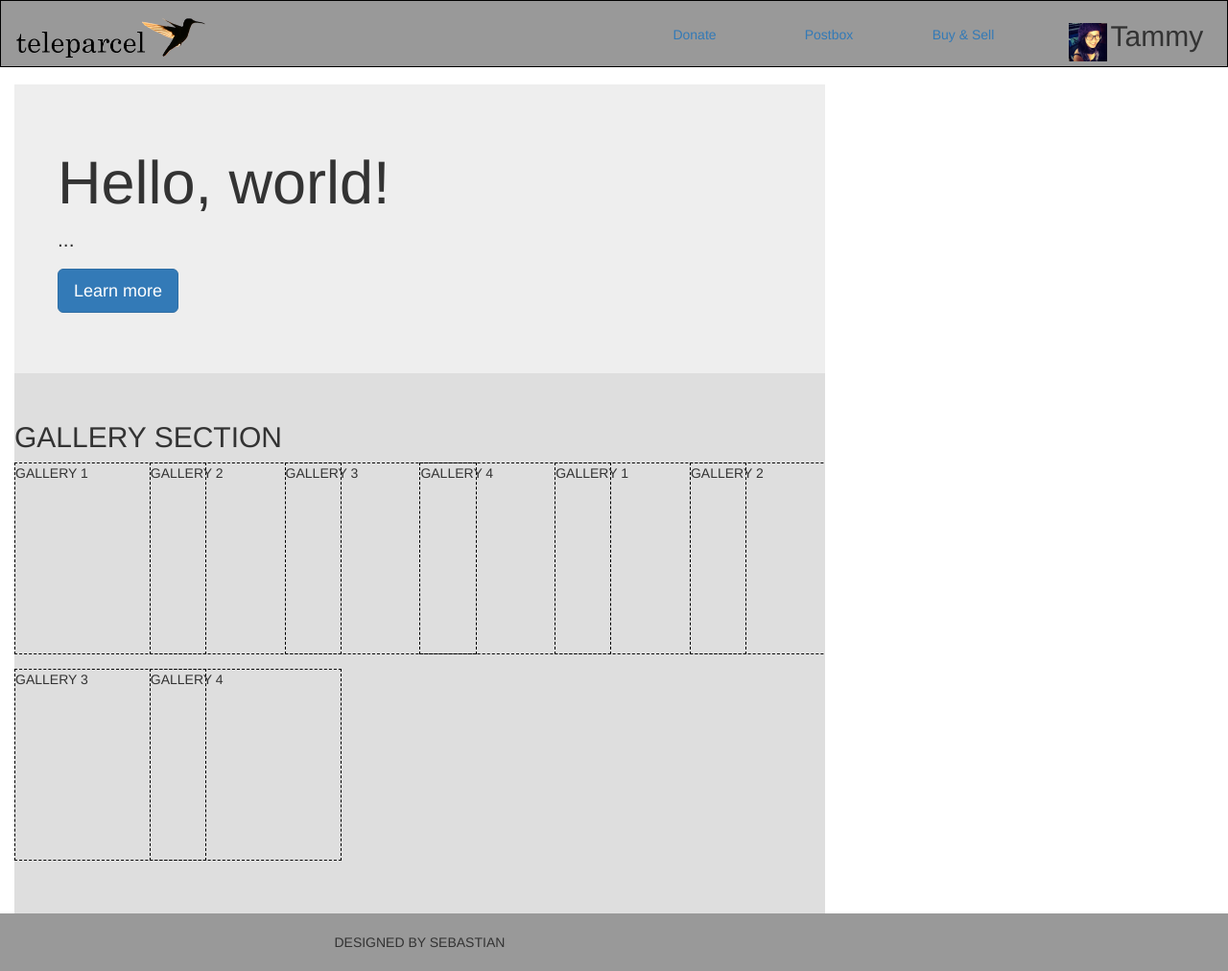
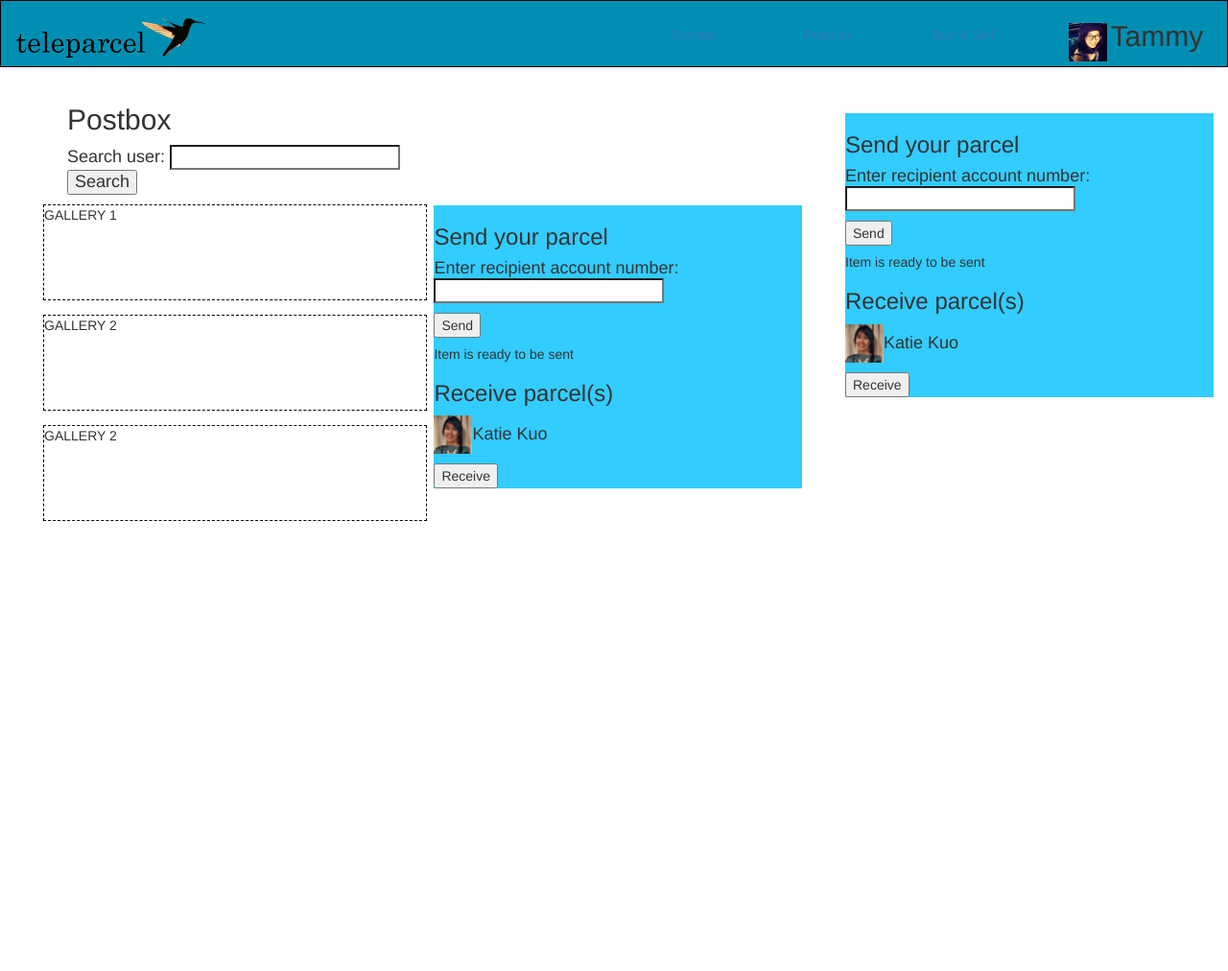
Before and after one commit to kuotamm/MDDN201-Project-3, a plain HTML site: page postbox.html in a window 1280 px wide. Shown: the whole page at 96% size. After the commit the page ends 800 px from the top, so only its background shows below. Drawn offline with nearby package versions, Linux system fonts and the light colour scheme.

Commit message:
second commit

```diff
--- a/css/myStyle.css
+++ b/css/myStyle.css
@@ -8,17 +8,17 @@ html,body{
 	padding: 0;
 }
 .mainWrapper{
-	background-color: #fff;
+	background-color: white;
 	min-height: 100%;
 }
 .headerBar{
 	border:1px solid black;
 	height:70px;
-	background-color: #999;
+	background-color: #008FB2;
 }
 .bodyWrapper{
 	border:0px solid black;
-	background-color: #dedede;
+	background-color: white;
 	 overflow:auto;
 	min-height:600px;
 }
@@ -60,9 +60,11 @@ html,body{
 .galleryBody{
 	padding-bottom: 40px;
 	width: 100%;
+	float:right;
 	}
 
 .galleryIMG{
+
 	height:200px;
 	margin-bottom: 15px;
 	border:1px dashed black;
@@ -83,6 +85,12 @@ footer{
 	width: 40px;
 }
 
+.katie{
+	height: 40px;
+	width: 40px;
+}
+
+
 .nav-items {
 	float: right;
 }
@@ -101,6 +109,27 @@ footer{
 
 .containerteleport{
 	float: right;
-	width: 25vw;
-margin-top: 80px;
+	width: 30vw;
+margin-top: 30px;
+background-color: #33CCFF;
 }
+
+.containerconvobox{
+	float: middle;
+	width: 30vw;
+margin-top: 0px;
+background-color: #33CCFF;
+float:top;
+}
+
+
+.jumbotron{
+	background-color:white;
+}
+
+.listofconversations{
+	height:100px;
+	margin-bottom: 15px;
+	border:1px dashed black;
+	width:400px;
+}
--- a/postbox.html
+++ b/postbox.html
@@ -51,23 +51,124 @@
           	</header>
         </div>
       </div>
+
+
+<!-- teleport section -->
+<div class="containerteleport">
+  <h3> Send your parcel </h3>
+  <h4><form>Enter recipient account number:
+  <input type="search" name="search">
+</form></h4>
+<button type="button" onclick="alert('Sending now')">Send</button>
+<h5> Item is ready to be sent </h5>
+<p>
+
+
+</p>
+<p></p>
+
+<p></p>
+<h3> Receive parcel(s)</h3>
+<h4><img src="img/katie.jpg" class="katie">Katie Kuo</h4>
+<button type="button" onclick="alert('Receiving now')">Receive</button>
+
+
+
+</div>
+
+<!--teleport section ends -->
+
+
+
+
+
+
+
+
       <div class="container bodyWrapper">
-         <div class="row">
+       <!--   <div class="row">
           <div class="jumbotron">
             <h1>Hello, world!</h1>
             <p>...</p>
             <p><a class="btn btn-primary btn-lg" href="#" role="button">Learn more</a></p>
           </div>
-         </div>
+         </div> -->
          <div class="row galleryBody">
-          <h2 style="padding-left:15px;">GALLERY SECTION</h2>
+          <h2 style="padding-left:40px;">Postbox</h2>
+
+
+		          <h4 style="padding-left:40px;"><form>Search user:
+  <input type="search" name="search">
+</form>
+<button type="button" onclick="alert('Sending now')">Search</button>
+</h4>
+
+
+
+
           <!-- gallery Section -->
+            <div class="col-sm-6 col-md-6 col-lg-6">
+              <div class="listofconversations">
+
+                GALLERY 1
+              </div>
+<div class="listofconversations">
+                GALLERY 2
+              </div>
+
+              <div class="listofconversations">
+                GALLERY 2
+              </div>
+
+
+            </div>
+              <div class="col-sm-6 col-md-6 col-lg-6">
+                          </div>
+
+
+
+               <!-- convo box  section -->
+<div class="col-sm-6 col-md-6 col-lg-6">
+<div class="row containerconvobox">
+  <h3> Send your parcel </h3>
+  <h4><form>Enter recipient account number:
+  <input type="search" name="search">
+</form></h4>
+<button type="button" onclick="alert('Sending now')">Send</button>
+<h5> Item is ready to be sent </h5>
+<p>
+
+
+</p>
+<p></p>
+
+<p></p>
+<h3> Receive parcel(s)</h3>
+<h4><img src="img/katie.jpg" class="katie">Katie Kuo</h4>
+<button type="button" onclick="alert('Receiving now')">Receive</button>
+
+
+
+</div>
+
+<!--convo box section ends -->
+        <!--     <div class="col-sm-6 col-md-3 col-lg-2">
+              <div class="galleryIMG border">
+                GALLERY 4
+              </div>
+            </div>
             <div class="col-sm-6 col-md-3 col-lg-2">
               <div class="galleryIMG border">
                 GALLERY 1
               </div>
-            </div>
-            <div class="col-sm-6 col-md-3 col-lg-2">
+            </div> -->
+
+
+
+
+
+
+         <!--    <div class="col-sm-6 col-md-3 col-lg-2">
               <div class="galleryIMG border">
                 GALLERY 2
               </div>
@@ -81,32 +182,12 @@
               <div class="galleryIMG border">
                 GALLERY 4
               </div>
-            </div>
-            <div class="col-sm-6 col-md-3 col-lg-2">
-              <div class="galleryIMG border">
-                GALLERY 1
-              </div>
-            </div>
-            <div class="col-sm-6 col-md-3 col-lg-2">
-              <div class="galleryIMG border">
-                GALLERY 2
-              </div>
-            </div>
-            <div class="col-sm-6 col-md-3 col-lg-2">
-              <div class="galleryIMG border">
-                GALLERY 3
-              </div>
-            </div>
-            <div class="col-sm-6 col-md-3 col-lg-2">
-              <div class="galleryIMG border">
-                GALLERY 4
-              </div>
-            </div>
+            </div> -->
           <!-- gallery Section -->
          </div>
       </div>
       <!-- footer section -->
-      <div class="row">
+     <!--  <div class="row">
         <div class="container-fluid footerbg">
           <div class="container">
             <footer>
@@ -114,9 +195,15 @@
             </footer>
           </div>
         </div>
-      </div>
+      </div> -->
       <!-- footer Section -->
     </div>
+
+
+
+
+
+
 
 
 
```
Also changed, not shown: buynsell.html (+20 -3 lines), img/guitar.jpg (added), img/katie.jpg (added).
